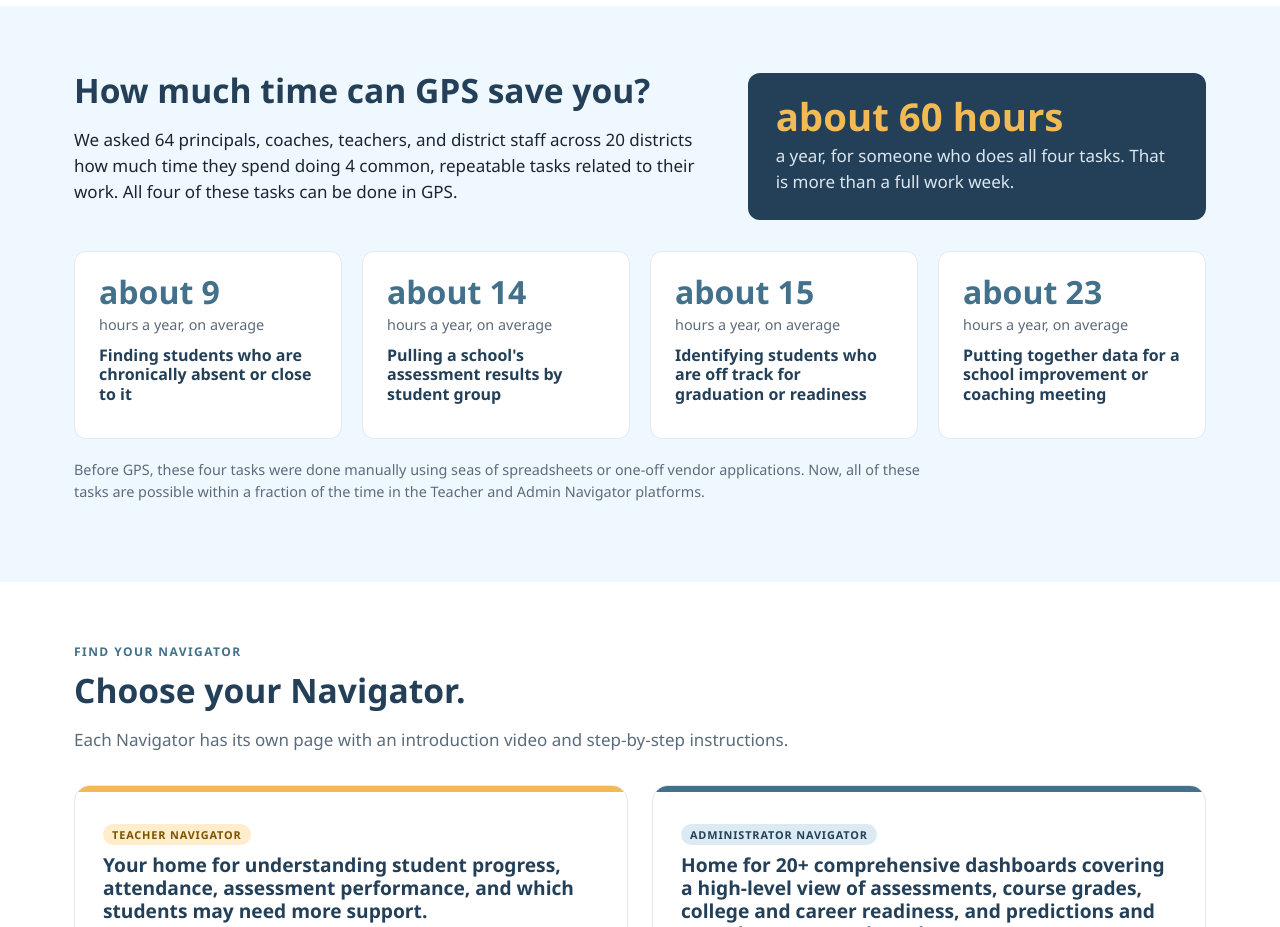
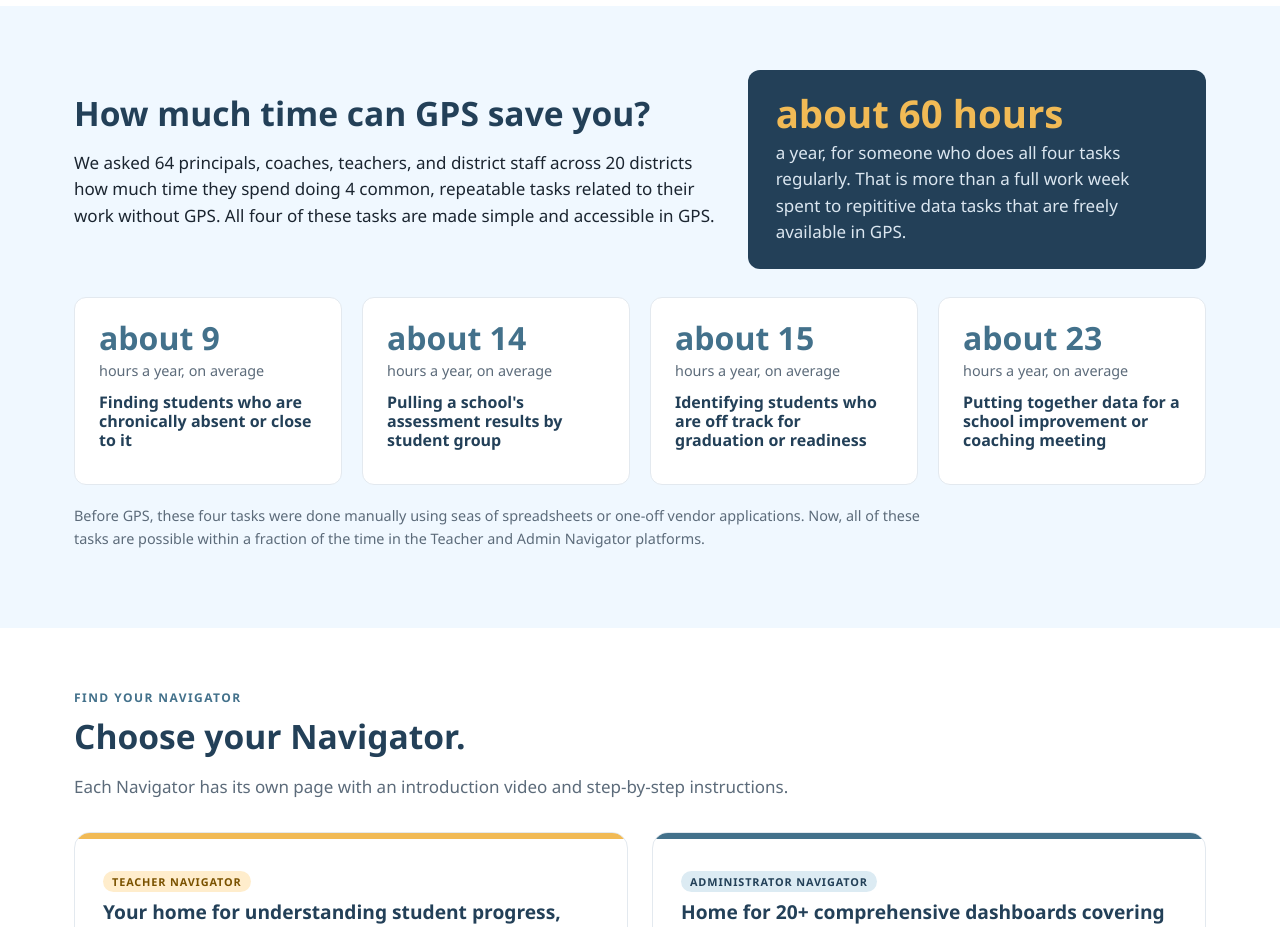
Before and after one commit to mbranch-scde/GPS-Site-Review-3, a plain HTML site: page index.html in a window 1280 px wide. Shown: the part 1460-2387 px from the top of the page. Drawn offline with Linux system fonts and the light colour scheme.

```diff
--- a/index.html
+++ b/index.html
@@ -55,8 +55,8 @@
 
 <section class="alt" id="time"><div class="wrap">
   <div class="time-head">
-    <div><h2>How much time can GPS save you?</h2><p>We asked 64 principals, coaches, teachers, and district staff across 20 districts how much time they spend doing 4 common, repeatable tasks related to their work. All four of these tasks can be done in GPS.</p></div>
-    <div class="time-total"><div class="stat big">about 60 hours</div><p>a year, for someone who does all four tasks. That is more than a full work week.</p></div>
+    <div><h2>How much time can GPS save you?</h2><p>We asked 64 principals, coaches, teachers, and district staff across 20 districts how much time they spend doing 4 common, repeatable tasks related to their work without GPS. All four of these tasks are made simple and accessible in GPS.</p></div>
+    <div class="time-total"><div class="stat big">about 60 hours</div><p>a year, for someone who does all four tasks regularly. That is more than a full work week spent to repititive data tasks that are freely available in GPS.</p></div>
   </div>
   <div class="grid g4"><div class="card statcard"><div class="stat">about 9</div><div class="stat-label">hours a year, on average</div><h3>Finding students who are chronically absent or close to it</h3></p></div><div class="card statcard"><div class="stat">about 14</div><div class="stat-label">hours a year, on average</div><h3>Pulling a school's assessment results by student group</h3><p class="stat-n"</p></div><div class="card statcard"><div class="stat">about 15</div><div class="stat-label">hours a year, on average</div><h3>Identifying students who are off track for graduation or readiness</h3><p class="stat-n"</p></div><div class="card statcard"><div class="stat">about 23</div><div class="stat-label">hours a year, on average</div><h3>Putting together data for a school improvement or coaching meeting</h3><p class="stat-n"</p></div></div>
   <p class="note">Before GPS, these four tasks were done manually using seas of spreadsheets or one-off vendor applications. Now, all of these tasks are possible within a fraction of the time in the Teacher and Admin Navigator platforms. </p>
```
